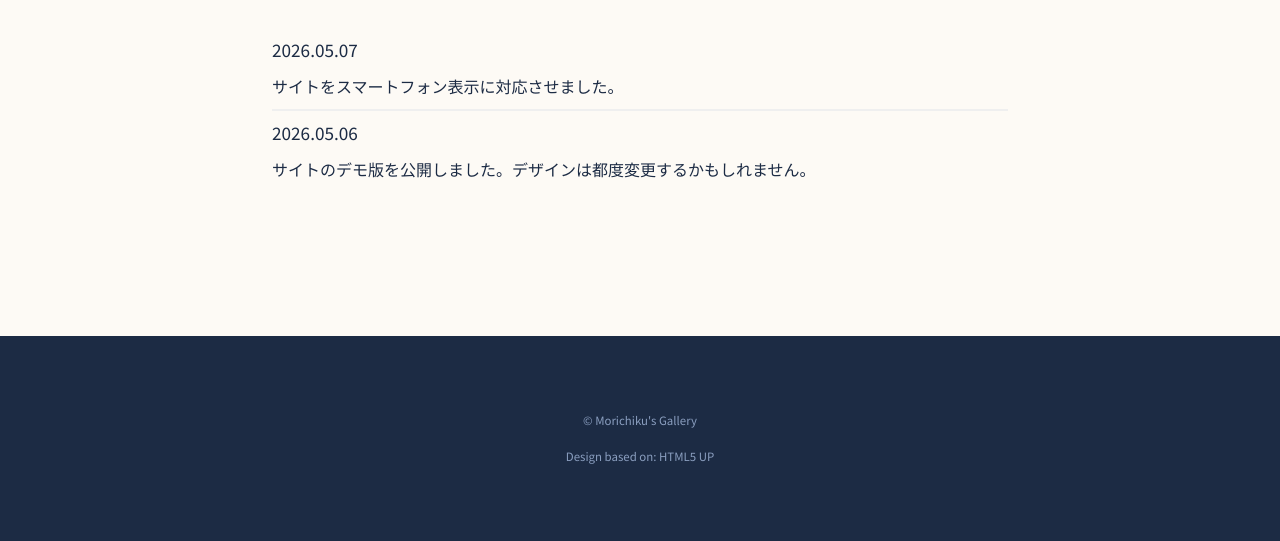
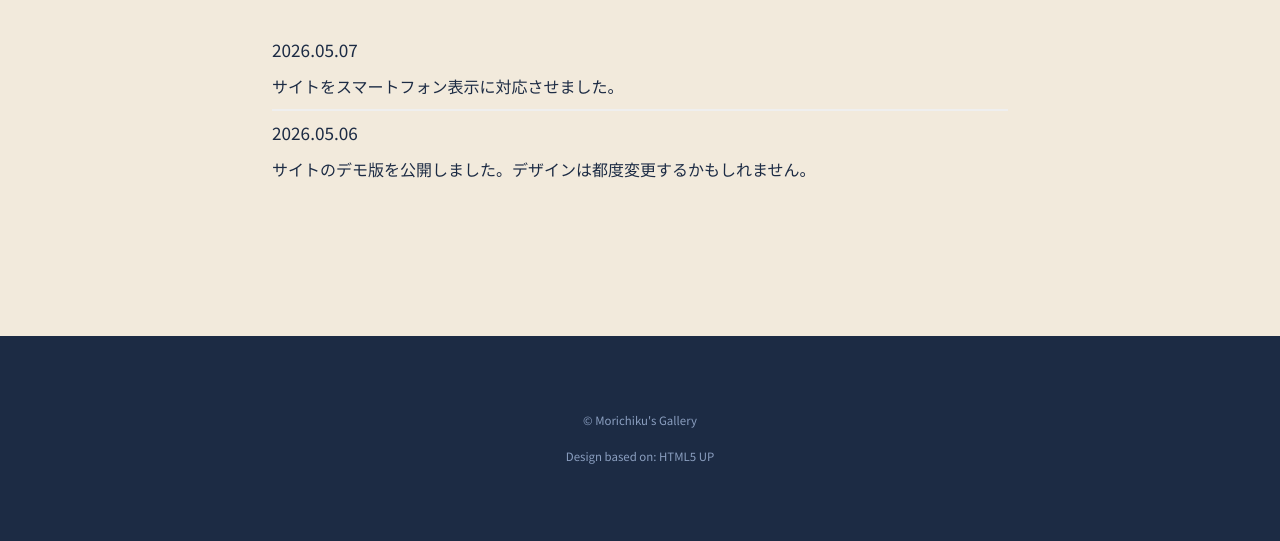
Before and after one commit to Morichiku/morichiku.github.io, a plain HTML site: page news.html in a window 1280 px wide. Shown: the part 442-983 px from the top of the page. Drawn offline with Linux system fonts and the light colour scheme.

Commit message:
Update main.css

```diff
--- a/assets/css/main.css
+++ b/assets/css/main.css
@@ -3396,10 +3396,11 @@ body:not(.is-home) .transition-left {
 
 /* Page Variants */
 body.page-works { background-color: #f2eadc !important; }
-body.page-news { background-color: #fdfaf5 !important; }
+body.page-profile { background-color: #f2eadc !important; }
+body.page-news { background-color: #f2eadc !important; }
+
 body.page-news .global-nav a:hover { color: #d4a017; }
 body.page-news .global-nav a::after { background-color: #d4a017; }
-body.page-profile { background-color: #f2eadc !important; }
 body.page-profile .global-nav a:hover { color: #2c5d63; }
 body.page-profile .global-nav a::after { background-color: #2c5d63; }
 
```
